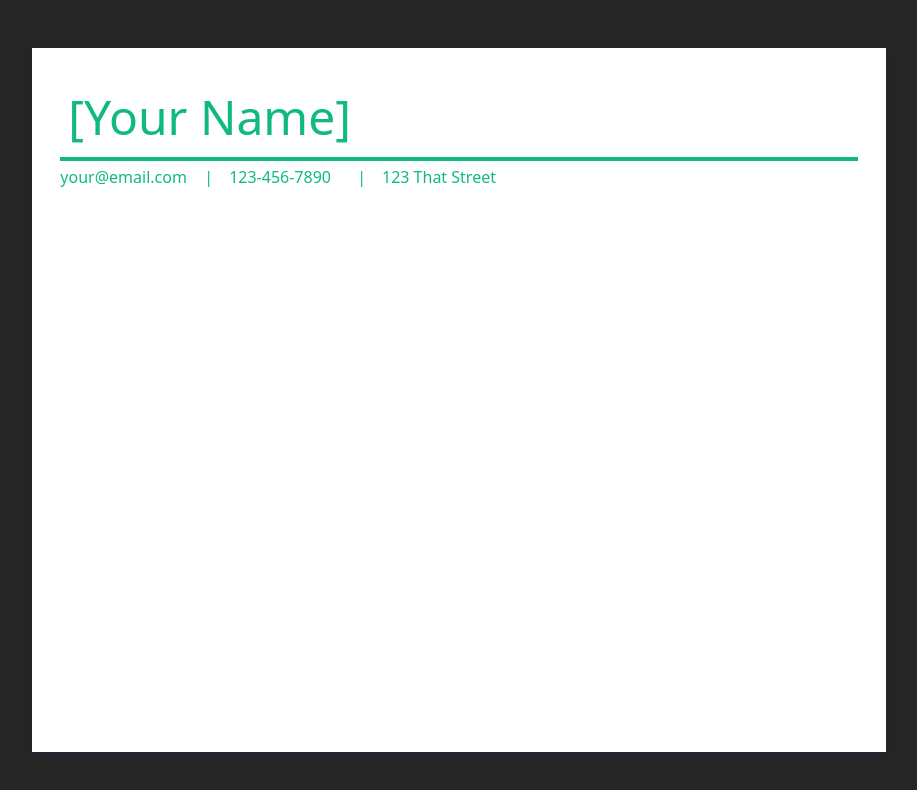
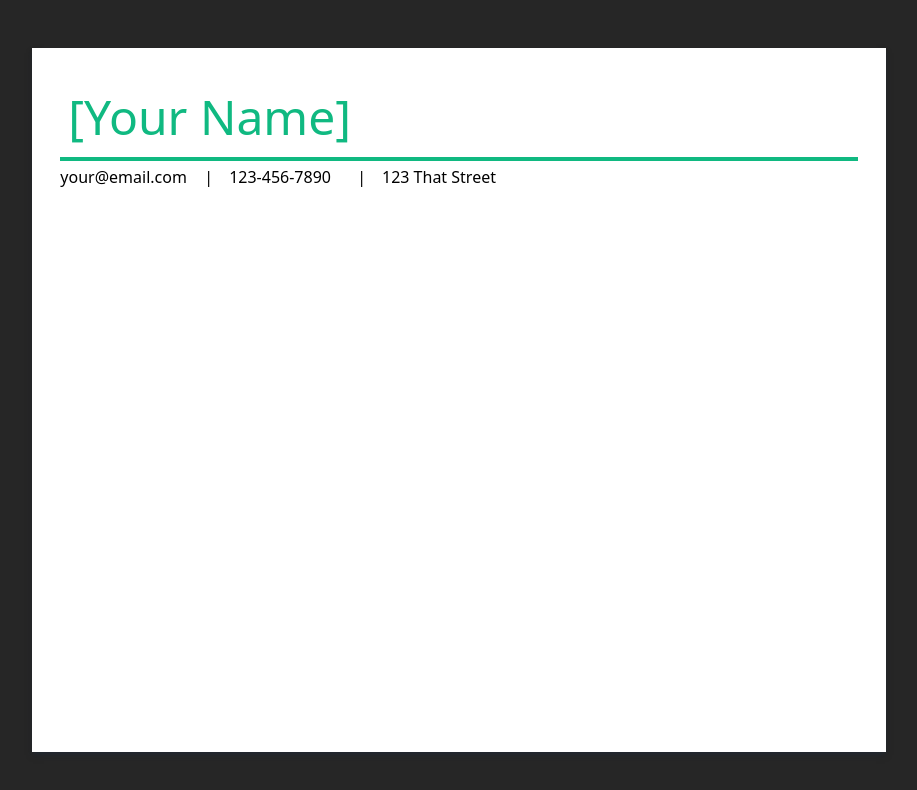
Before and after one commit to hassanbaryal/cv-application, a React app: page / in a window 1280 px wide. Shown: the top 790 px of the page, without its empty margins (181-1098 px from the left). Built offline with nearby package versions, Linux system fonts and the light colour scheme.

Commit message:
Styling changes

```diff
--- a/src/components/GeneralInformation.js
+++ b/src/components/GeneralInformation.js
@@ -24,9 +24,9 @@ export default class GeneralInformation extends React.Component {
 
   render() {
     return(
-      <div className='flex flex-col text-emerald-500 gap-1'>
+      <div className='text-emerald-500 flex flex-col gap-1'>
         <input className='text-5xl p-2  border-b-4 border-emerald-500' id='name' type='text' value={this.state.name} onChange={this.handleChange} />
-        <div className='flex justify-start gap-4'>
+        <div className='text-black flex justify-start gap-4'>
           <input className='w-32'type='email' id='email' value={this.state.email} onChange={this.handleChange} />
           <span>|</span>
           <input className='w-28' type='tel' id='number' value={this.state.number} onChange={this.handleChange} />
```
